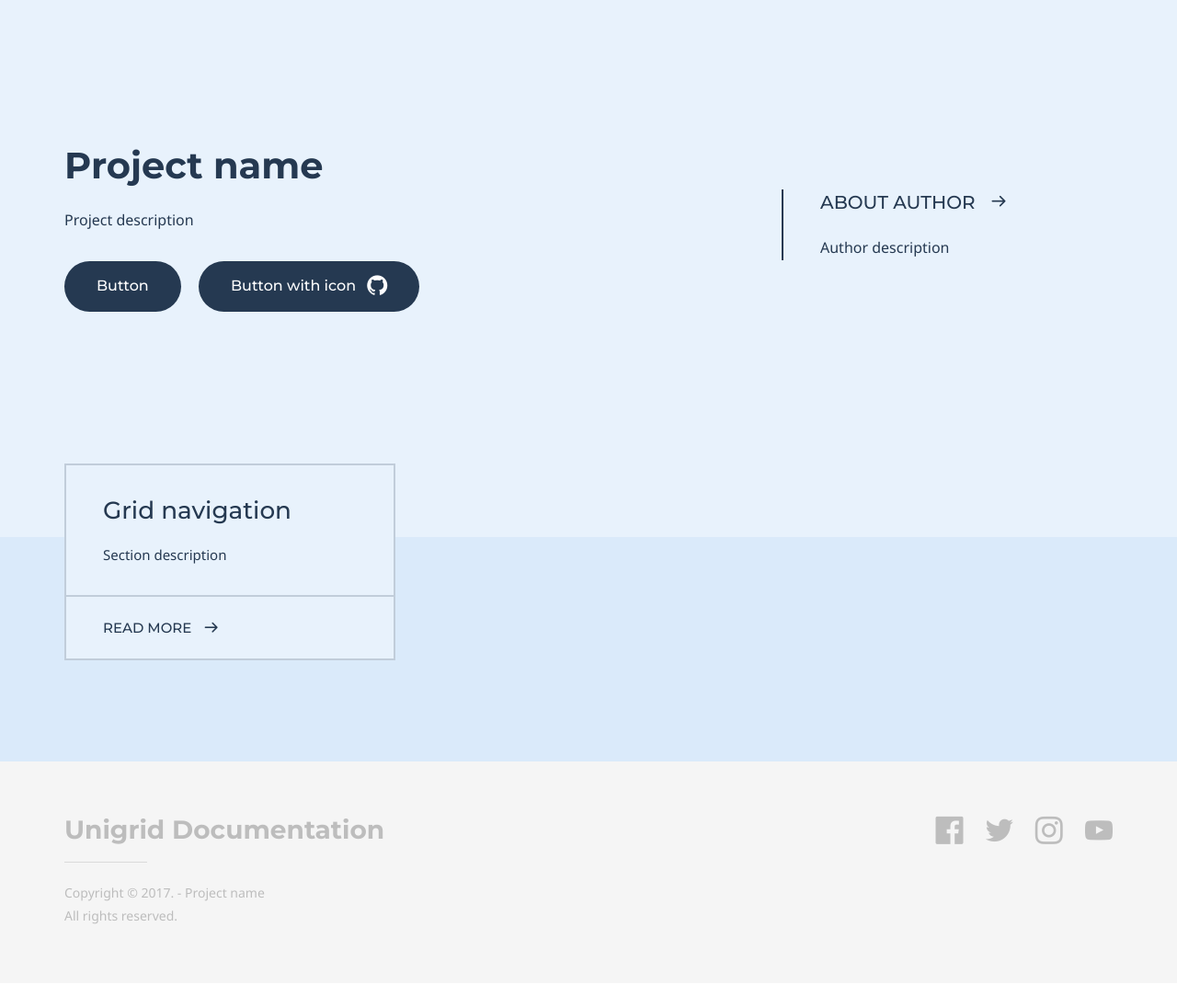
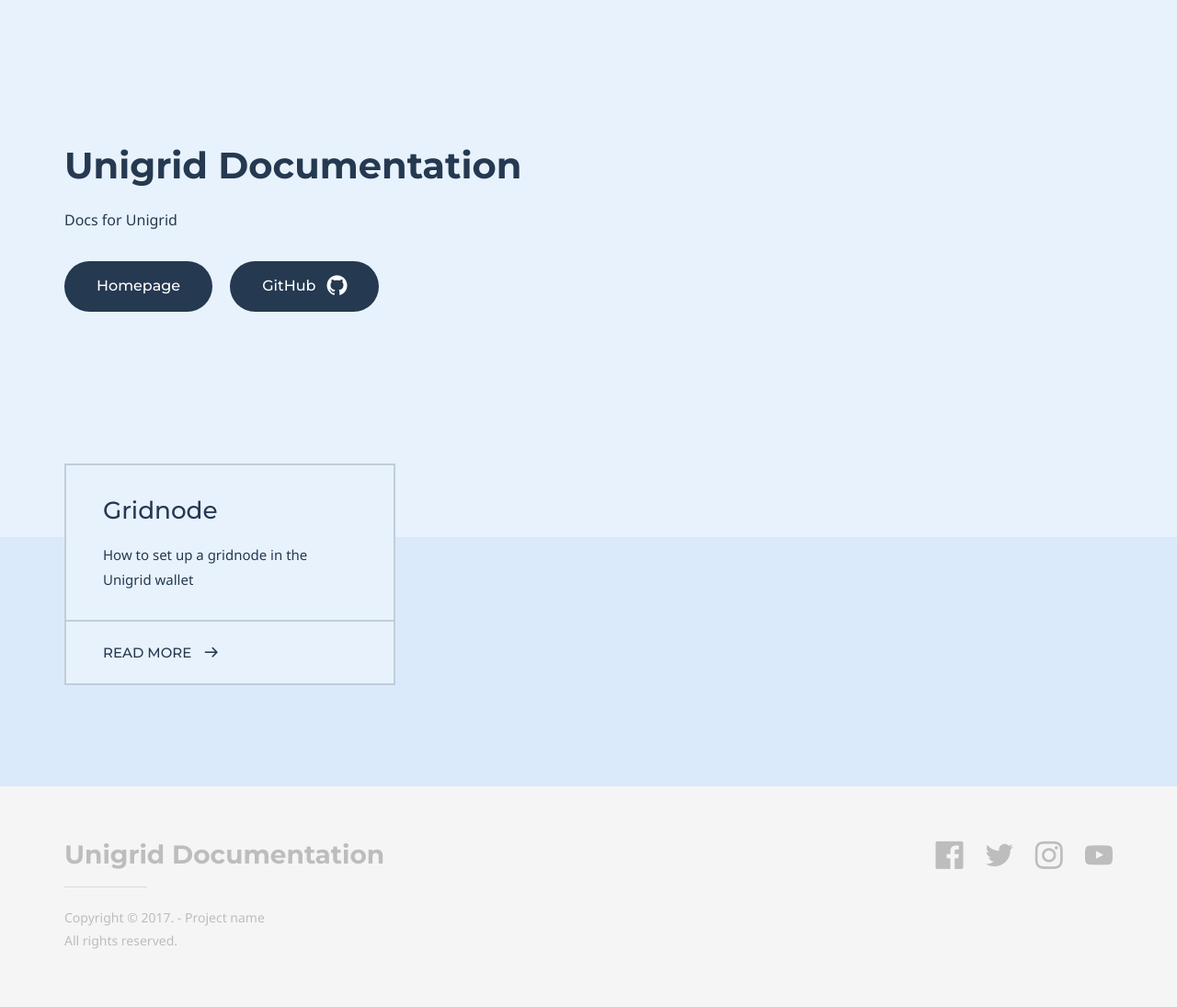
Before and after one commit to unigrid-project/unigrid-project.github.io, a Jekyll site: the page built from index.md, in a window 1280 px wide. Shown: the whole page at 92% size. Built offline with Jekyll 4.4.1, drawn with Linux system fonts in a browser that asks for light colours; some web fonts are replaced; before the commit the page ends 1069 px from its top, so only the background shows below that.

Commit message:
add some copy

```diff
--- a/index.md
+++ b/index.md
@@ -4,28 +4,22 @@ layout: homepage
 keywords:
 
 # Hero section
-title: Project name
-description: Project description
+title: Unigrid Documentation
+description: Docs for Unigrid
 buttons:
-    - content: Button
-      url: '#'
+    - content: Homepage
+      url: 'https://www.unigrid.org/'
       external_url: false
     - icon: github
-      content: Button with icon
-      url: '#'
+      content: GitHub
+      url: 'https://github.com/unigrid-project'
       external_url: true
 
-# Author box
-author:
-    title: About Author
-    title_url: '#'
-    external_url: true
-    description: Author description
 
 # Grid navigation
 grid_navigation:
-    - title: Grid navigation
-      excerpt: Section description
+    - title: Gridnode
+      excerpt: How to set up a gridnode in the Unigrid wallet
       cta: Read more
       url: '#'
 ---
```
